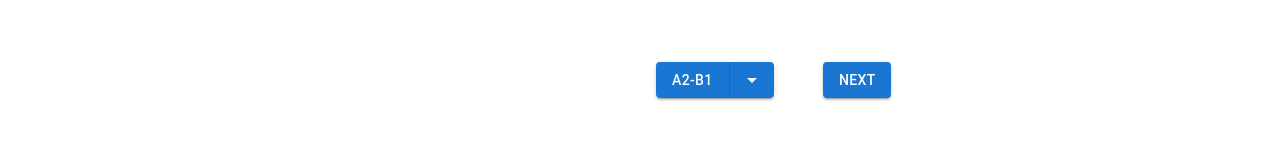
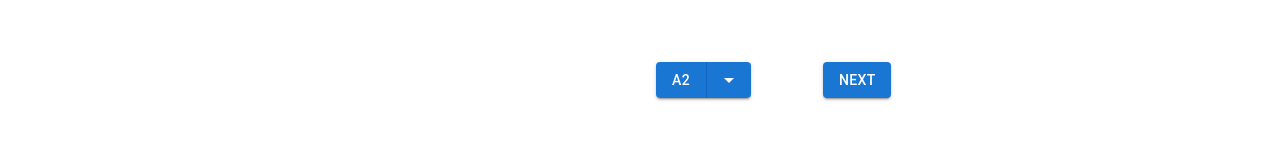
Before and after one commit to Magic-Kowel/MagicEnghis, a React (Vite) app: page /vs in a window 1280 px wide. Shown: the part 352-504 px from the top of the page. Built offline with nearby package versions, Linux system fonts and the light colour scheme.

Commit message:
card selected

```diff
--- a/src/components/bootons/SplitButton.jsx
+++ b/src/components/bootons/SplitButton.jsx
@@ -9,10 +9,10 @@ import Popper from "@mui/material/Popper";
 import MenuItem from "@mui/material/MenuItem";
 import MenuList from "@mui/material/MenuList";
 import PropTypes from "prop-types";
-export default function SplitButton({ options = [], getValue, handle }) {
+export default function SplitButton({ options = [], getValue, handle, index }) {
   const [open, setOpen] = React.useState(false);
   const anchorRef = React.useRef(null);
-  const [selectedIndex, setSelectedIndex] = React.useState(1);
+  const [selectedIndex, setSelectedIndex] = React.useState(index);
 
   const handleClick = () => {
     console.info(`You clicked ${options[selectedIndex]}`);
@@ -49,7 +49,7 @@ export default function SplitButton({ options = [], getValue, handle }) {
           size="small"
           aria-controls={open ? "split-button-menu" : undefined}
           aria-expanded={open ? "true" : undefined}
-          aria-label="select merge strategy"
+          aria-label="select"
           aria-haspopup="menu"
           onClick={handleToggle}
         >
@@ -97,4 +97,5 @@ SplitButton.propTypes = {
   options: PropTypes.array.isRequired,
   getValue: PropTypes.func.isRequired,
   handle: PropTypes.func.isRequired,
+  index: PropTypes.number
 };
--- a/src/views/IrregularsVerbs.jsx
+++ b/src/views/IrregularsVerbs.jsx
@@ -132,7 +132,11 @@ const IrregularsVerbs = () => {
                   {verbsIrregularsList[indexList].translation}
                 </Typography>
                 <Typography>
-                  Escribiré el verbo en <Chip label={randomProperty}></Chip>
+                  Escribiré el verbo en{" "}
+                  <Chip
+                    sx={{ fontWeight: "bold" }}
+                    label={randomProperty}
+                  ></Chip>
                 </Typography>
                 {MODE.LEVEL === mode && (
                   <Chip
--- a/src/views/Vs.jsx
+++ b/src/views/Vs.jsx
@@ -23,7 +23,7 @@ function Vs() {
   const [search, setSearch] = useState("");
   const [listFilter, setListFilter] = useState("");
   const [level, setLevel] = useState("A2");
-  const [learnMode, setLearnMode] = useState(false);
+  const [selectedIndex, setSelectedIndex] = useState(null);
   useEffect(() => {
     handleRandom();
   }, []);
@@ -43,6 +43,9 @@ function Vs() {
     setRandomIndexList(index);
     console.log(filterList[randomIndexList]);
   };
+  const handleSwitchCard = (index) => {
+    setSelectedIndex(index);
+  };
   return (
     <>
       <Grid
@@ -52,6 +55,8 @@ function Vs() {
           justifyContent: "center",
           alignItems: "center",
           height: "100svh",
+          maxHeight: "100svh",
+          overflow: "auto",
         }}
       >
         {!isLearn ? (
@@ -86,6 +91,7 @@ function Vs() {
                   options={["A2", "A2-B1", "B1", "B1-B2", "B2", "B2-C1"]}
                   getValue={setLevel}
                   handle={handleRandom}
+                  index={0}
                 />
               </Grid>
               <Grid item xs={12} sm={2} md={1} lg={2}>
@@ -127,7 +133,7 @@ function Vs() {
                       }}
                     >
                       <CardContent>
-                        {learnMode ? (
+                        {selectedIndex === index ? (
                           <>
                             <Typography
                               gutterBottom
@@ -171,7 +177,7 @@ function Vs() {
                         <Button
                           size="small"
                           variant="contained"
-                          onClick={() => setLearnMode((prev) => !prev)}
+                          onClick={() => handleSwitchCard(index)}
                         >
                           <ChangeCircleIcon />
                         </Button>
```
